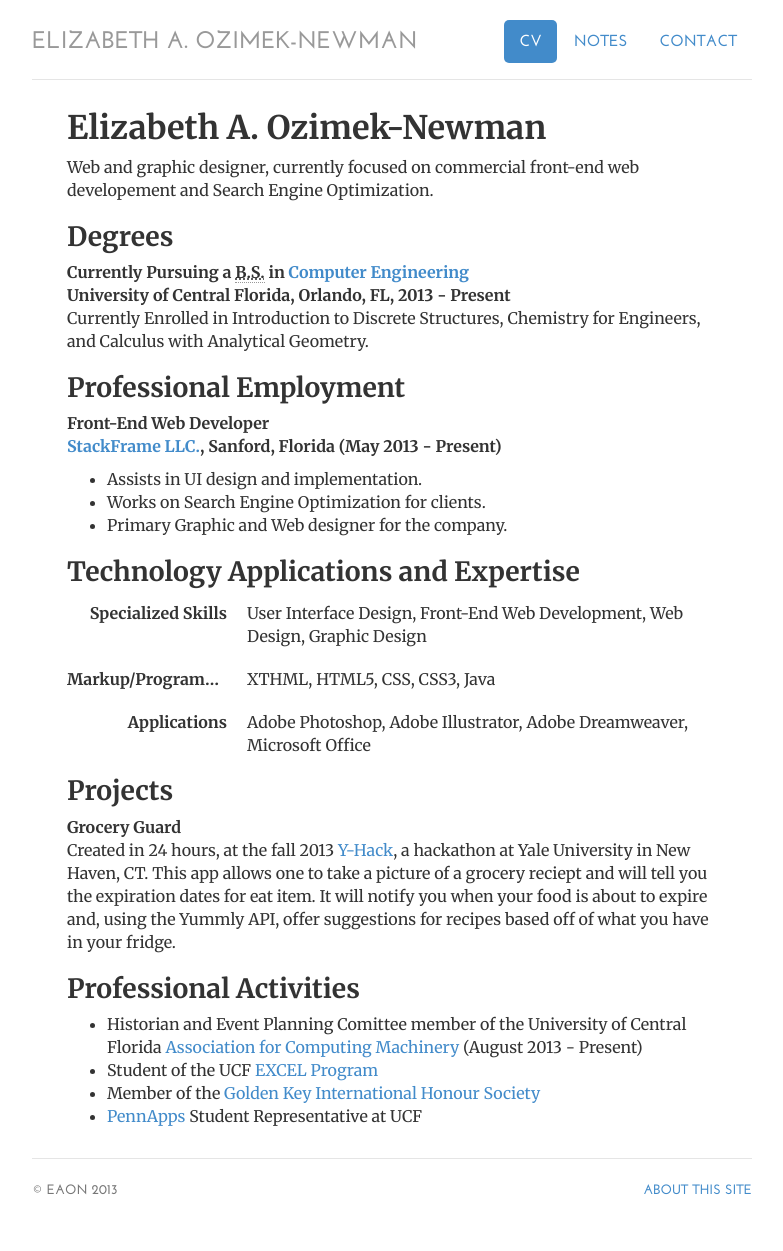
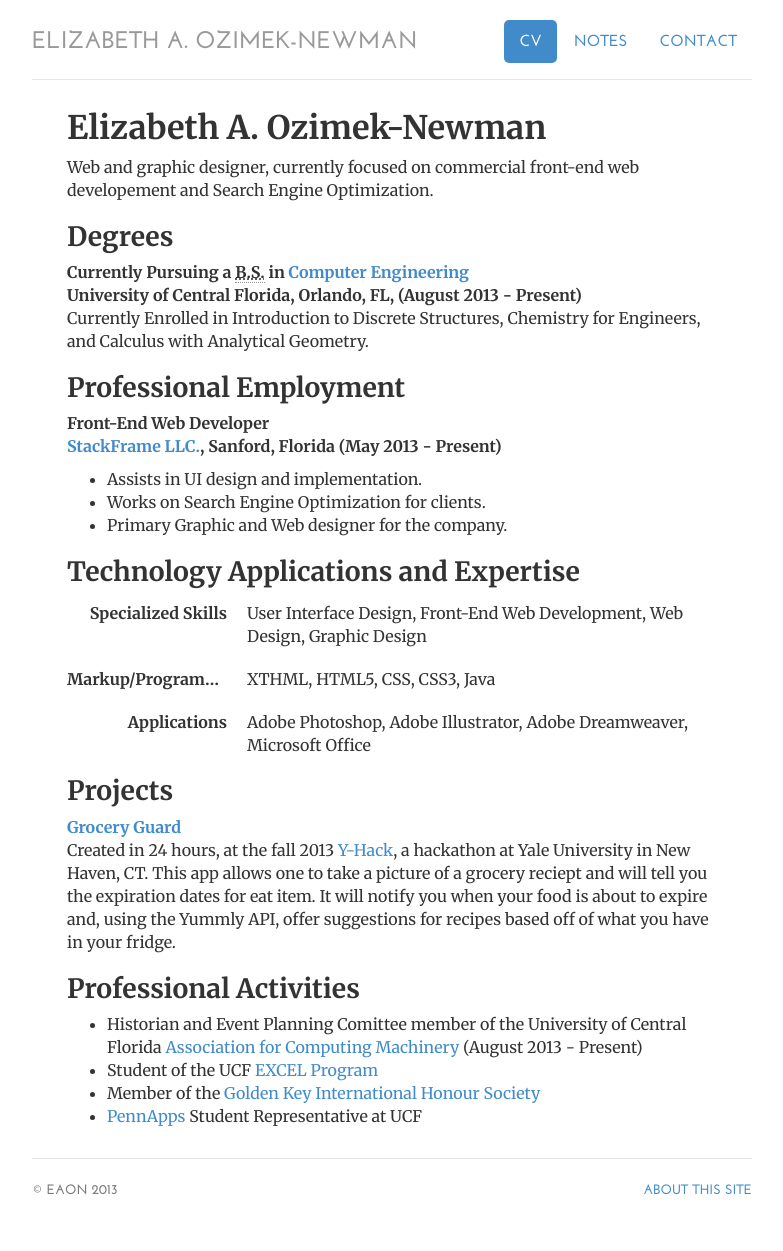
Before and after one commit to vitamessor/vitamessor.github.io, a Jekyll site: the page built from cv/index.html, in a window 1280 px wide. Shown: the whole page, without its empty margins (248-1031 px from the left). Built offline with Jekyll 4.4.1, drawn with Linux system fonts in a browser that asks for light colours.

Commit message:
Tweaks and adding links

```diff
--- a/cv/index.html
+++ b/cv/index.html
@@ -14,7 +14,7 @@ contact: passive
 				<p>Web and graphic designer, currently focused on commercial front-end web developement and Search Engine Optimization. </p>
 
 				<h2>Degrees</h2>
-				<p><strong>Currently Pursuing a <abbr title="Bachelors of Sciences">B.S.</abbr> in <a href="http://www.ece.ucf.edu/" target="_blank">Computer Engineering</a><br />University of Central Florida, Orlando, FL, 2013 - Present</strong><br>
+				<p><strong>Currently Pursuing a <abbr title="Bachelors of Sciences">B.S.</abbr> in <a href="http://www.ece.ucf.edu/" target="_blank">Computer Engineering</a><br />University of Central Florida, Orlando, FL, (August 2013 - Present)</strong><br>
 					Currently Enrolled in Introduction to Discrete Structures, Chemistry for Engineers, and Calculus with Analytical Geometry. <br></p>
 
 
@@ -43,7 +43,7 @@ contact: passive
 					</dl>
 
 				<h2>Projects</h2>
-					<p><strong>Grocery Guard</strong><br> Created in 24 hours, at the fall 2013 <a href="http://www.y-hack.com/" target="_blank">Y-Hack</a>, a hackathon at Yale University in New Haven, CT. This app allows one to take a picture of a grocery reciept and will tell you the expiration dates for eat item. It will notify you when your food is about to expire and, using the Yummly API, offer suggestions for recipes based off of what you have in your fridge.</p>
+					<p><a href="https://github.com/demianvelasco/yhacks" target="_blank"><strong>Grocery Guard</strong></a><br> Created in 24 hours, at the fall 2013 <a href="http://www.y-hack.com/" target="_blank">Y-Hack</a>, a hackathon at Yale University in New Haven, CT. This app allows one to take a picture of a grocery reciept and will tell you the expiration dates for eat item. It will notify you when your food is about to expire and, using the Yummly API, offer suggestions for recipes based off of what you have in your fridge.</p>
 
 
 				<h2>Professional Activities</h2>
```
